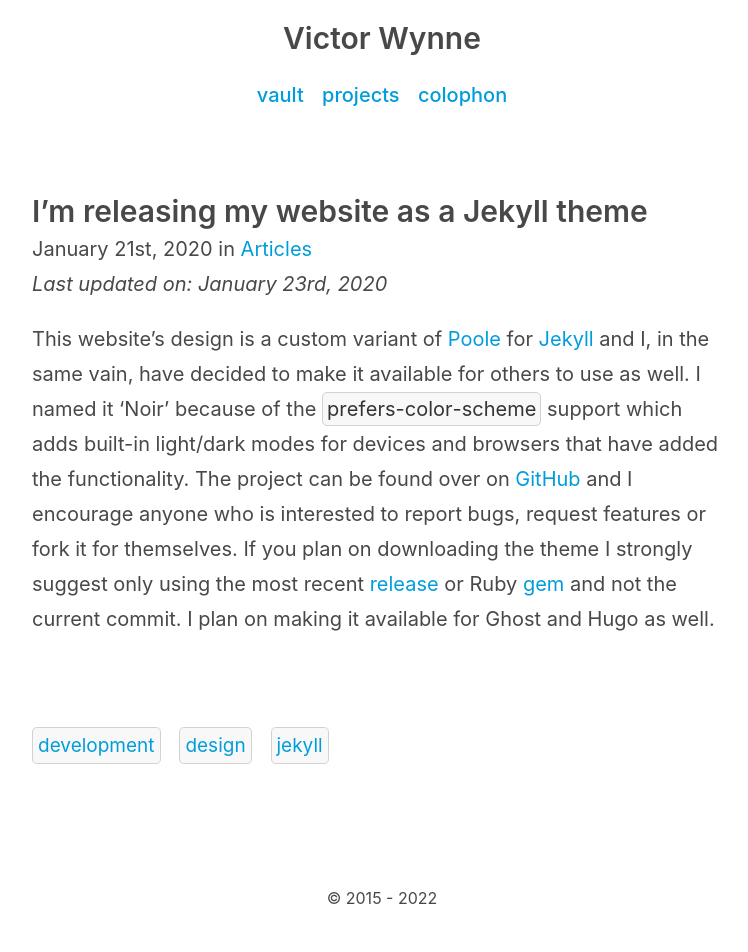
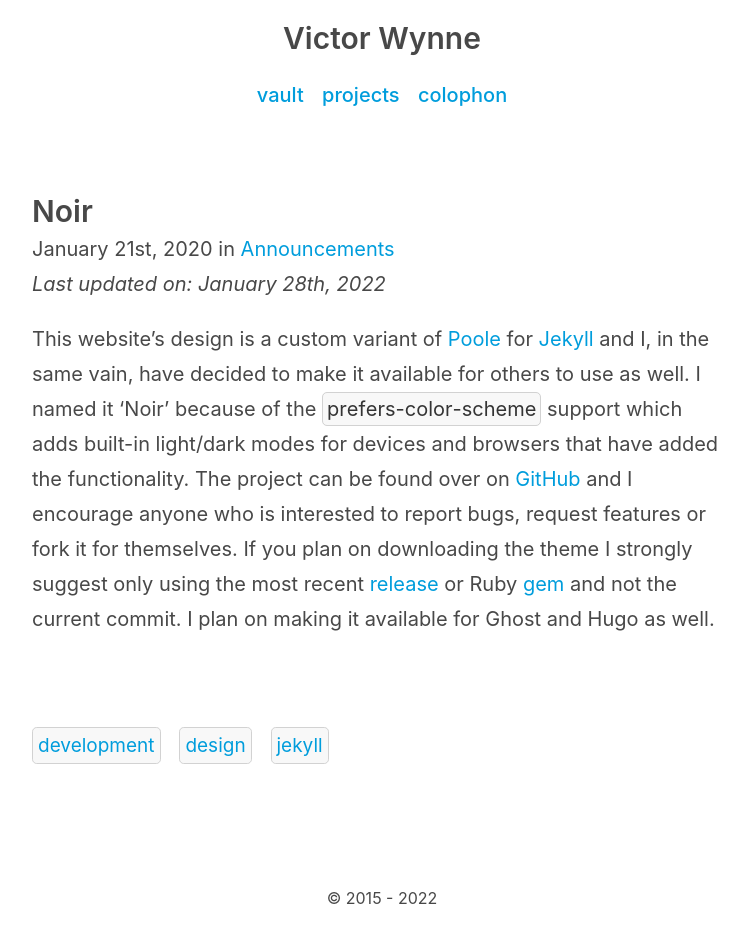
Before and after one commit to wertercatt/tooters, a Jekyll site: the page built from _posts/2020-01-21-im-releasing-my-website-as-a-jekyll-theme.md, in a window 1280 px wide. Shown: the whole page, without its empty margins (258-1006 px from the left). Built offline with Jekyll 4.4.1, drawn with Linux system fonts in a browser that asks for light colours.

Commit message:
Updated an existing post.

```diff
--- a/_posts/2020-01-21-im-releasing-my-website-as-a-jekyll-theme.md
+++ b/_posts/2020-01-21-im-releasing-my-website-as-a-jekyll-theme.md
@@ -1,10 +1,10 @@
 ---
 layout: post
-title:  "I'm releasing my website as a Jekyll theme"
+title:  "Noir"
 date:   2020-01-21 12:30:00
-categories: [Articles]
+categories: [Announcements]
 tags: [development, design, jekyll]
-last_modified_at: 2020-01-23
+last_modified_at: 2022-01-28
 ---
 
 This website’s design is a custom variant of [Poole](https://github.com/poole/poole) for [Jekyll](https://jekyllrb.com) and I, in the same vain, have decided to make it available for others to use as well. I named it ‘Noir’ because of the `prefers-color-scheme` support which adds built-in light/dark modes for devices and browsers that have added the functionality. The project can be found over on [GitHub](https://github.com/essentialenemy/noir) and I encourage anyone who is interested to report bugs, request features or fork it for themselves. If you plan on downloading the theme I strongly suggest only using the most recent [release](https://github.com/essentialenemy/noir/releases) or Ruby [gem](https://rubygems.org/gems/noir-for-jekyll) and not the current commit. I plan on making it available for Ghost and Hugo as well.
```
